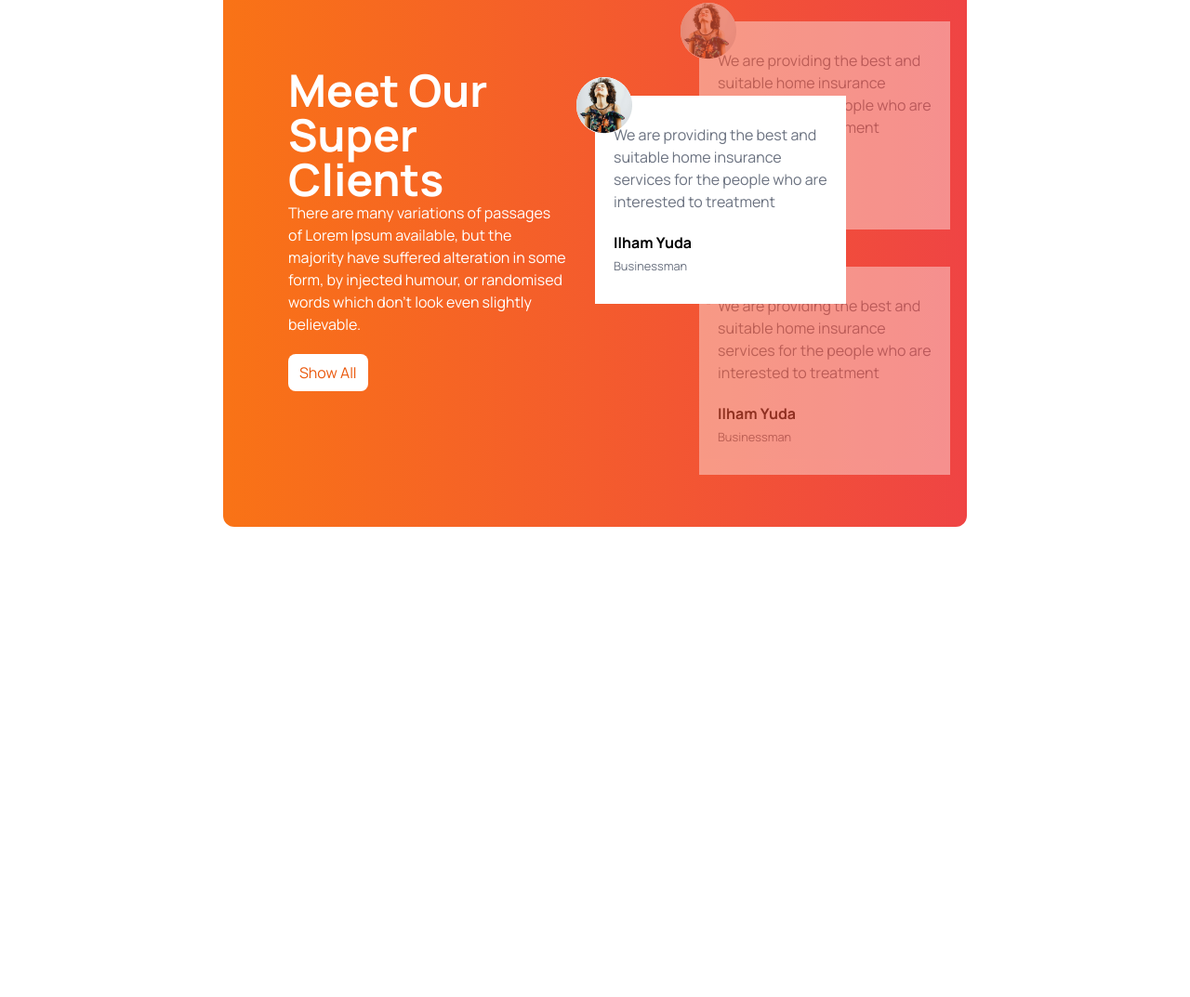
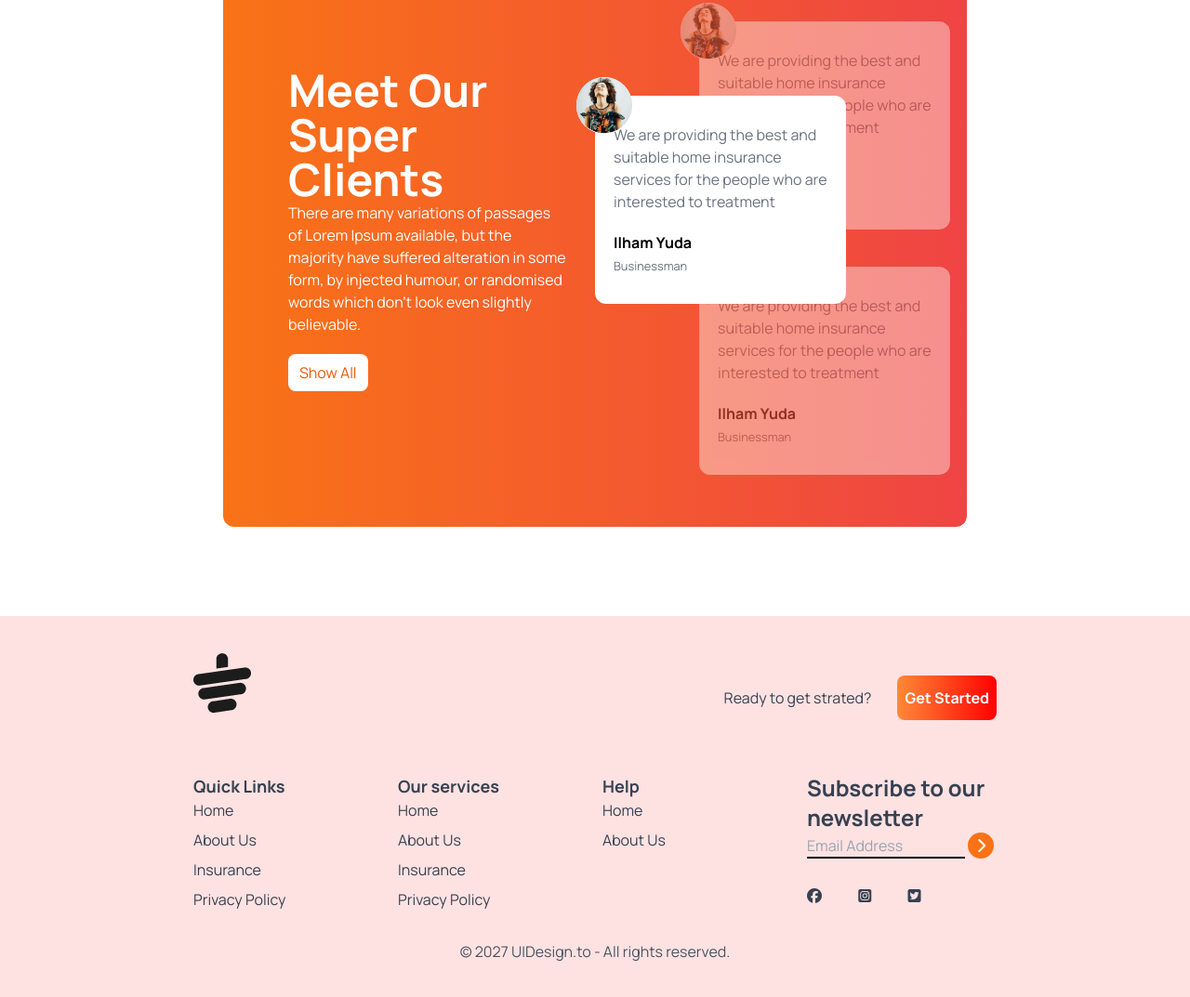
Before and after one commit to shravantidas/tea-house, a plain HTML site: page index.html in a window 1280 px wide. Shown: the part 1793-2866 px from the top of the page at 93% size. Before the commit the page ends 2456 px from the top, so only its background shows below. Drawn offline with nearby package versions, Linux system fonts and the light colour scheme.

Commit message:
footer part added here

```diff
--- a/index.html
+++ b/index.html
@@ -10,6 +10,7 @@
         font-family: "Manrope", sans-serif;
     }
     </style>
+    <link rel="stylesheet" href="https://cdnjs.cloudflare.com/ajax/libs/font-awesome/6.6.0/css/all.min.css" integrity="sha512-Kc323vGBEqzTmouAECnVceyQqyqdsSiqLQISBL29aUW4U/M7pSPA/gEUZQqv1cwx4OnYxTxve5UMg5GT6L4JJg==" crossorigin="anonymous" referrerpolicy="no-referrer" />
     <script src="https://cdn.tailwindcss.com"></script>
     <script src="https://cdn.tailwindcss.com"></script>
     <script>
@@ -132,7 +133,7 @@
          <div class="relative py-24">
           <div class="absolute z-10 top-44">
             <div>
-              <div class=" w-full md:w-3/4 h-56 text-black bg-white flex items-center px-5  ">
+              <div class=" w-full md:w-3/4 h-56 text-black bg-white flex items-center px-5 rounded-xl">
                <div class="absolute -top-5 -left-5 bg-white rounded-full">
                  <img src="images/client.png" alt="">
                </div>
@@ -146,7 +147,7 @@
 
            </div>
        <div>
-           <div class="relative w-full md:w-3/4 h-56 text-black bg-white flex items-center px-5 opacity-40 left-2 md:left-28">
+           <div class="relative w-full md:w-3/4 h-56 text-black bg-white flex items-center px-5 opacity-40 left-2 md:left-28 rounded-xl">
             <div class="absolute -top-5 -left-5 bg-white rounded-full">
               <img src="images/client.png" alt="">
             </div>
@@ -160,7 +161,7 @@
 
 
        <div>
-        <div class="relative w-full md:w-3/4 h-56 text-black top-10 bg-white flex items-center px-5 opacity-40 left-2 md:left-28">
+        <div class="relative w-full md:w-3/4 h-56 text-black top-10 bg-white flex items-center px-5 opacity-40 left-2 md:left-28 rounded-xl">
          <div class="absolute -top-5 -left-5 bg-white rounded-full">
            <img src="images/client.png" alt="">
          </div>
@@ -176,8 +177,65 @@
       </section>
 
     </main>
-    <footer>
+    <footer class="bg-red-100 text-gray-700 py-10 px-4 md:px-16">
+      <div class="w-9/12 mx-auto">
+        <div class="mb-8 flex justify-between">
+          <img class="mb-8" src="images/cup.png" alt="">
+          <div class="flex items-center gap-7">
+            <h4>Ready to get strated?</h4>
+             <button class="bg-gradient-to-r from-[#FF8938] to-[#FF0000] text-white py-3 px-2 rounded-lg font-bold">Get Started</button>
+          </div>
+        </div>
 
+        <div class="grid grid-cols-1 md:grid-cols-2 lg:grid-cols-4 gap-4">
+
+          <div>
+           <h3 class="text-lg font-bold">Quick Links</h3>
+           <ul class="space-y-2">
+            <li><a class="hover:text-orange-300" href="">Home</a></li>
+            <li><a  class="hover:text-orange-300" href="">About Us</a></li>
+            <li><a  class="hover:text-orange-300" href="">Insurance</a></li>
+            <li><a  class="hover:text-orange-300" href="">Privacy Policy</a></li>
+           </ul>
+          </div>
+
+          <div>
+            <h3 class="text-lg font-bold">Our services</h3>
+            <ul class="space-y-2">
+             <li><a class="hover:text-orange-300" href="">Home</a></li>
+             <li><a  class="hover:text-orange-300" href="">About Us</a></li>
+             <li><a  class="hover:text-orange-300" href="">Insurance</a></li>
+             <li><a  class="hover:text-orange-300" href="">Privacy Policy</a></li>
+            </ul>
+           </div>
+
+           <div>
+            <h3 class="text-lg font-bold">Help</h3>
+            <ul class="space-y-2">
+             <li><a class="hover:text-orange-300" href="">Home</a></li>
+             <li><a  class="hover:text-orange-300" href="">About Us</a></li>
+            </ul>
+           </div>
+
+           <div>
+             <h3 class=" text-2xl font-bold">Subscribe to our newsletter</h3>
+             <div>
+              <input type="text" placeholder="Email Address" class="bg-transparent border-b-2 border-black w-4/6 md:w-5/6">
+              <i class="fa-sharp fa-solid fa-chevron-right w-7 h-7 bg-orange-500 rounded-full text-white inline-flex justify-center items-center"></i>
+              <div class="flex justify-between w-3/5 mb-2 mt-8">
+                <i class="fa-brands fa-facebook"></i>
+                <i class="fa-brands fa-square-instagram"></i>
+                <i class="fa-brands fa-square-twitter"></i>
+              </div>
+             </div>
+
+           </div>
+
+        </div>
+        <div class="text-center pt-4 mt-4">
+          <p class="text-xm text-gray-600">© 2027 UIDesign.to - All rights reserved.</p>
+        </div>
+      </div>
     </footer>
 </body>
 </html>
```
